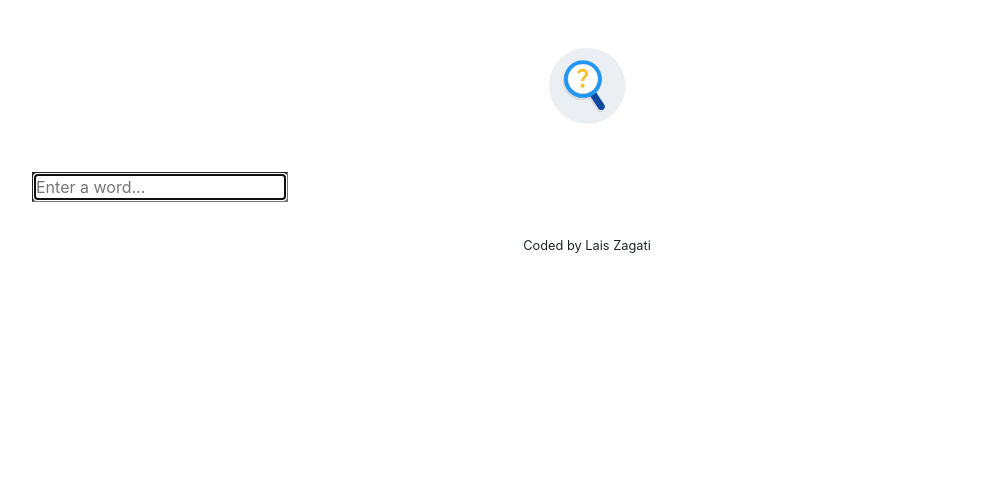
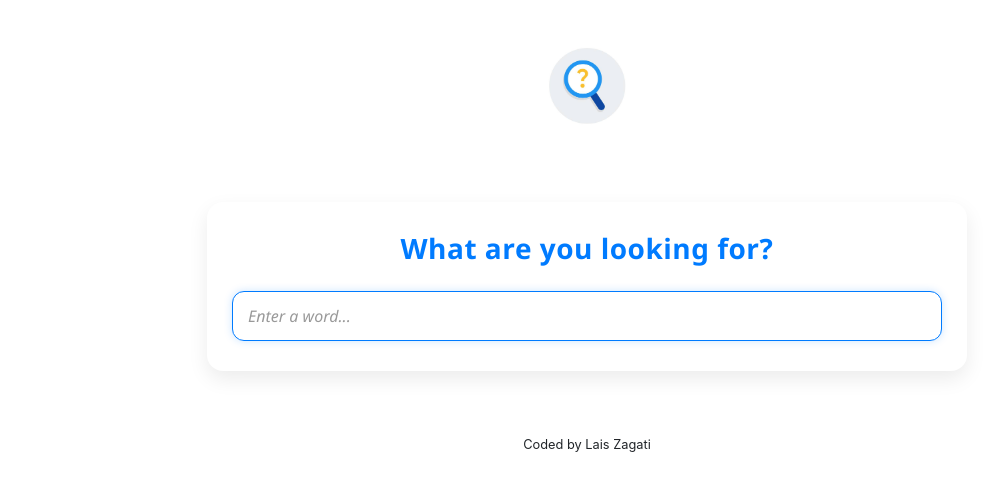
Before and after one commit to LaisZagati/dictionary-app-react, a React (Create React App) app: page / in a window 1280 px wide. Shown: the top 490 px of the page, without its empty margins (53-1036 px from the left). Built offline with nearby package versions, Linux system fonts and the light colour scheme.

Commit message:
React Dictionary Project / Styling

```diff
--- a/src/Dictionary.css
+++ b/src/Dictionary.css
@@ -1,2 +1,59 @@
+/* Container for the dictionary */
 .Dictionary {
+  max-width: 800px;
+  margin: 40px auto;
+  padding: 20px;
+  font-family: 'Segoe UI', Tahoma, Geneva, Verdana, sans-serif;
+  color: #333;
 }
+
+/* Section card */
+.Dictionary section {
+  background: #ffffff;
+  padding: 30px 25px;
+  border-radius: 16px;
+  box-shadow: 0 8px 20px rgba(0, 0, 0, 0.08);
+  transition: transform 0.2s ease, box-shadow 0.2s ease;
+}
+
+.Dictionary section:hover {
+  transform: translateY(-3px);
+  box-shadow: 0 12px 25px rgba(0, 0, 0, 0.12);
+}
+
+/* Heading */
+.Dictionary h1 {
+  font-size: 28px;
+  font-weight: 700;
+  text-align: center;
+  color: #007bff;
+  margin-bottom: 25px;
+  letter-spacing: 0.5px;
+}
+
+/* Search input */
+.Dictionary input[type="search"] {
+  width: 100%;
+  padding: 12px 15px;
+  border-radius: 12px;
+  border: 1px solid #ccc;
+  font-size: 16px;
+  outline: none;
+  transition: all 0.2s ease;
+}
+
+.Dictionary input[type="search"]:focus {
+  border-color: #007bff;
+  box-shadow: 0 0 8px rgba(0, 123, 255, 0.2);
+}
+
+/* Placeholder styling */
+.Dictionary input::placeholder {
+  color: #999;
+  font-style: italic;
+}
+
+/* Results section */
+.Results {
+  margin-top: 30px;
+}
--- a/src/Dictionary.js
+++ b/src/Dictionary.js
@@ -41,6 +41,8 @@ export default function Dictionary() {
   // 🧩 Render the dictionary search form and the results
   return (
     <div className="Dictionary">
+      <section>
+        <h1>What are you looking for?</h1>
         <form onSubmit={search}>
           {/* Input field where user types a word */}
           <input
@@ -51,6 +53,7 @@ export default function Dictionary() {
             autoFocus
           />
         </form>
+      </section>
 
       {/* Results component will display the API results */}
       <Results results={results} />
--- /dev/null
+++ b/src/Meaning.css
@@ -0,0 +1,11 @@
+.Meaning h3 {
+  font-size: 24px;
+  line-height: 1.5;
+  font-weight: bold;
+}
+
+.Meaning .example {
+  font-size: 14px;
+  color:#70757a;
+  font-style: italic;
+}
--- a/src/Meaning.js
+++ b/src/Meaning.js
@@ -1,5 +1,6 @@
 import React from "react";
 import Synonyms from "./Synonyms";
+import "./Meaning.css";
 
 export default function Meaning(props) {
   return (
@@ -8,7 +9,7 @@ export default function Meaning(props) {
 
       {props.meaning.definitions.map(function (definition, index) {
         return (
-          <div key={index} className="definition-block">
+          <div key={index} className="definition">
             <p>
               <strong>Definition {index + 1}:</strong> {definition.definition}
             </p>
--- /dev/null
+++ b/src/Phonetic.css
@@ -0,0 +1,34 @@
+.Phonetic {
+  display: flex;
+  align-items: center;       /* Vertically center items */
+  gap: 15px;                 /* Space between link and text */
+  height: 50px;
+  flex-wrap: wrap;           /* Wrap on small screens */
+  margin-bottom: 20px;
+}
+
+.Phonetic a {
+  border: 1px solid #ddd;
+  text-decoration: none;
+  padding: 10px 20px;
+  font-size: 14px;           /* Slightly larger for readability */
+  font-weight: 600;          /* Bold but modern */
+  border-radius: 25px;       /* Rounded pill shape */
+  background-color: #f7f7f7; /* Light neutral background */
+  color: #333;               /* Dark text for contrast */
+  transition: all 200ms ease-in-out;
+}
+
+.Phonetic a:hover {
+  background-color: #9670f4; /* Vibrant hover color */
+  color: white;
+  transform: translateY(-2px); /* Slight lift on hover */
+  box-shadow: 0 4px 12px rgba(0, 0, 0, 0.15);
+}
+
+.Phonetic .text {
+  font-weight: 600;
+  color: #555;               /* Softened color for phonetic text */
+  opacity: 0.8;
+  font-size: 16px;
+}
--- a/src/Phonetic.js
+++ b/src/Phonetic.js
@@ -1,4 +1,5 @@
 import React from "react";
+import "./Phonetic.css";
 
 export default function Phonetic(props) {
   console.log(props.phonetic);
@@ -8,7 +9,7 @@ export default function Phonetic(props) {
         Listen
       </a>
       <br />
-      {props.phonetic.text}
+      <span className="text">{props.phonetic.text}</span>
     </div>
   );
 }
--- /dev/null
+++ b/src/Results.css
@@ -0,0 +1,10 @@
+.Results h2 {
+    font-size: 36px;          /* Large and prominent */
+    font-weight: 700;          /* Bold */
+    line-height: 1.3;          /* Slightly tighter line spacing for a clean look */
+    color: #007bff;            /* Modern blue accent color */
+    margin-bottom: 20px;       /* Space below the heading */
+    text-transform: capitalize; /* Capitalize the word */
+    font-family: 'Segoe UI', Tahoma, Geneva, Verdana, sans-serif; /* Modern sans-serif */
+    letter-spacing: 1px;       /* Slight spacing for a sleek feel */
+}
--- a/src/Results.js
+++ b/src/Results.js
@@ -1,11 +1,13 @@
 import React from "react";
 import Meaning from "./Meaning";
 import Phonetic from "./Phonetic";
+import "./Results.css";
 
 export default function Results(props) {
   if (props.results) {
     return (
       <div className="Results">
+        <section>
           <h2>{props.results.word}</h2>
           {props.results.phonetics.map(function (phonetic, index) {
             return (
@@ -14,11 +16,12 @@ export default function Results(props) {
               </div>
             );
           })}
+        </section>
         {props.results.meanings.map(function (meaning, index) {
           return (
-            <div key={index}>
+            <section key={index}>
               <Meaning meaning={meaning} />
-            </div>
+            </section>
           );
         })}
       </div>
--- /dev/null
+++ b/src/Synonyms.css
@@ -0,0 +1,27 @@
+.Synonyms {
+    margin: 15px 0 0;
+    padding: 0;
+    display: flex;             /* Use flex for layout */
+    flex-wrap: wrap;           /* Wrap on smaller screens */
+    gap: 8px;                  /* Space between synonyms */
+}
+
+.Synonyms li {
+    display: inline-block;
+    padding: 6px 12px;         /* Modern padding for "chip" style */
+    font-size: 14px;            /* Slightly larger for readability */
+    line-height: 1.2;
+    background-color: #e0f0ff;  /* Light blue background */
+    color: #007bff;             /* Matching accent color */
+    border-radius: 20px;        /* Rounded "pill" look */
+    list-style: none;
+    transition: all 150ms ease-in-out;
+    cursor: default;
+}
+
+.Synonyms li:hover {
+    background-color: #007bff; /* Darker blue on hover */
+    color: #fff;               /* White text on hover */
+    transform: translateY(-2px);
+    box-shadow: 0 4px 10px rgba(0, 0, 0, 0.1);
+}
--- a/src/Synonyms.js
+++ b/src/Synonyms.js
@@ -1,4 +1,5 @@
 import React from "react";
+import "./Synonyms.css";
 
 export default function Synonyms(props) {
   if (props.synonyms) {
```
Lines whose indentation alone changed are shown as unchanged.
